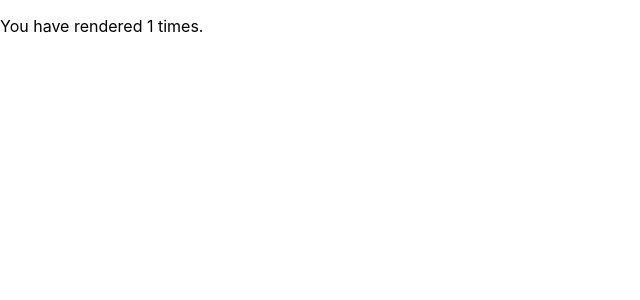
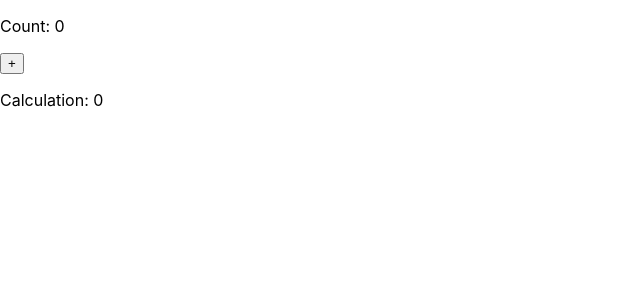
Before and after one commit to tolu-c/ubiquitous-parakeet, a React (Create React App) app in the folder useeffecthook/: page / in a window 1280 px wide. Shown: the top 300 px of the page, without its empty margins (0-640 px from the left). Built offline with nearby package versions, Linux system fonts and the light colour scheme.

Commit message:
calculate function

```diff
--- a/useeffecthook/src/App.js
+++ b/useeffecthook/src/App.js
@@ -2,17 +2,18 @@
 
 const App = () => {
   const [count, setCount] = useState(0);
+  const [calculation, setCalculation] = useState(0);
 
   useEffect(() => {
-    // increment the count every 2 seconds
-    setTimeout(() => {
-      setCount(count + 1);
-    }, 2000);
-  }, []);
+    // calculate the product of the values of count by 2
+    setCalculation(count * 2);
+  }, [count]); // count becomes a dependency for the calculation to work
 
   return (
     <div>
-      <p>You have rendered {count} times.</p>
+      <p>Count: {count}</p>
+      <button onClick={() => setCount((count) => count + 1)}>+</button>
+      <p>Calculation: {calculation}</p>
     </div>
   );
 };
```
